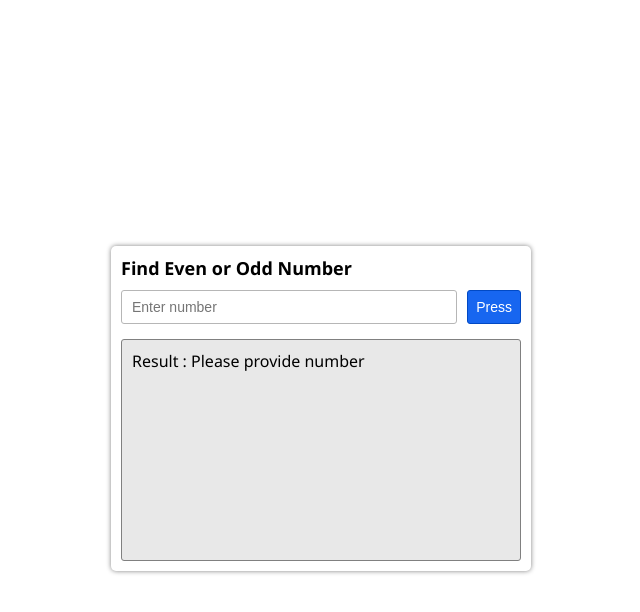
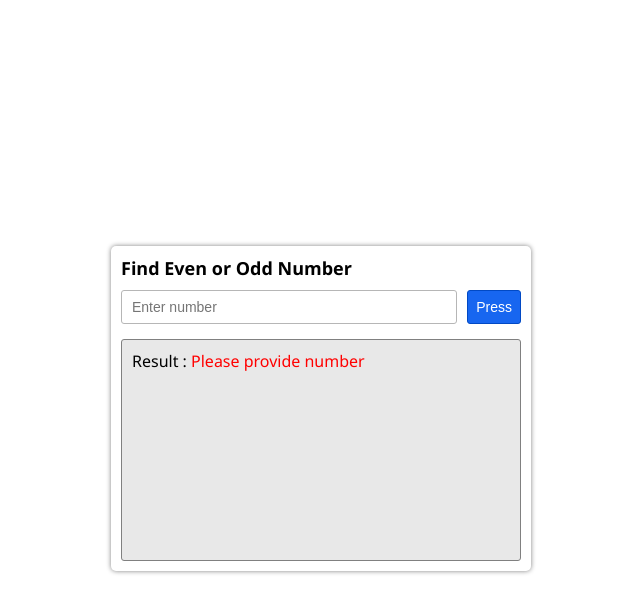
Before and after one commit to Dhanushp1805/project_even_odd, a plain HTML site: page index.html in a window 1280 px wide. Both pictures are taken after a click on the button "Press". Shown: the whole page, without its empty margins (319-959 px from the left). Drawn offline with Linux system fonts and the light colour scheme.

Commit message:
small chnages

```diff
--- a/assets/js/script.js
+++ b/assets/js/script.js
@@ -4,7 +4,9 @@ function evenOdd() {
   let number = document.getElementById("no").value;
 
   if (number == "") {
-    document.getElementById("result").innerText = "Please provide number";
+    let result = document.getElementById("result");
+    result.innerHTML = "Please provide number";
+    result.style.color = "red";
     return false;
   } else {
     if (number % 2 == 0) {
--- a/index.html
+++ b/index.html
@@ -11,7 +11,7 @@
       <div class="card">
         <p class="title">Find Even or Odd Number</p>
         <div class="form-group">
-          <input id="no" type="number" placeholder="Enter number" />
+          <input id="no" type="number" placeholder="Enter number" required/>
           <button onclick="evenOdd()" class="btn">Press</button>
         </div>
 
```
